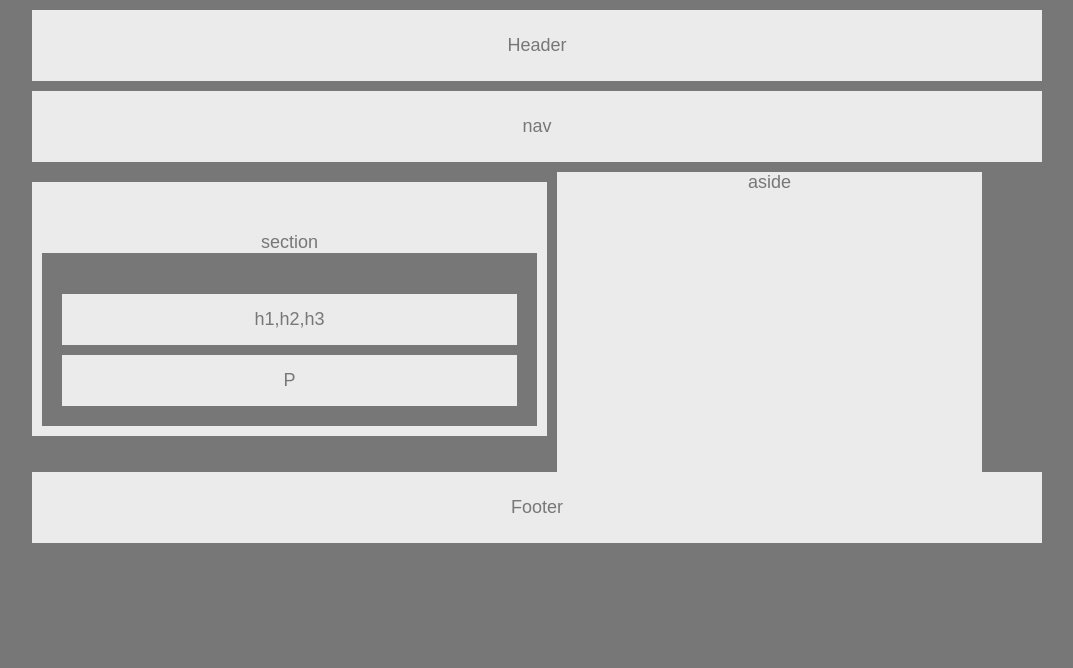
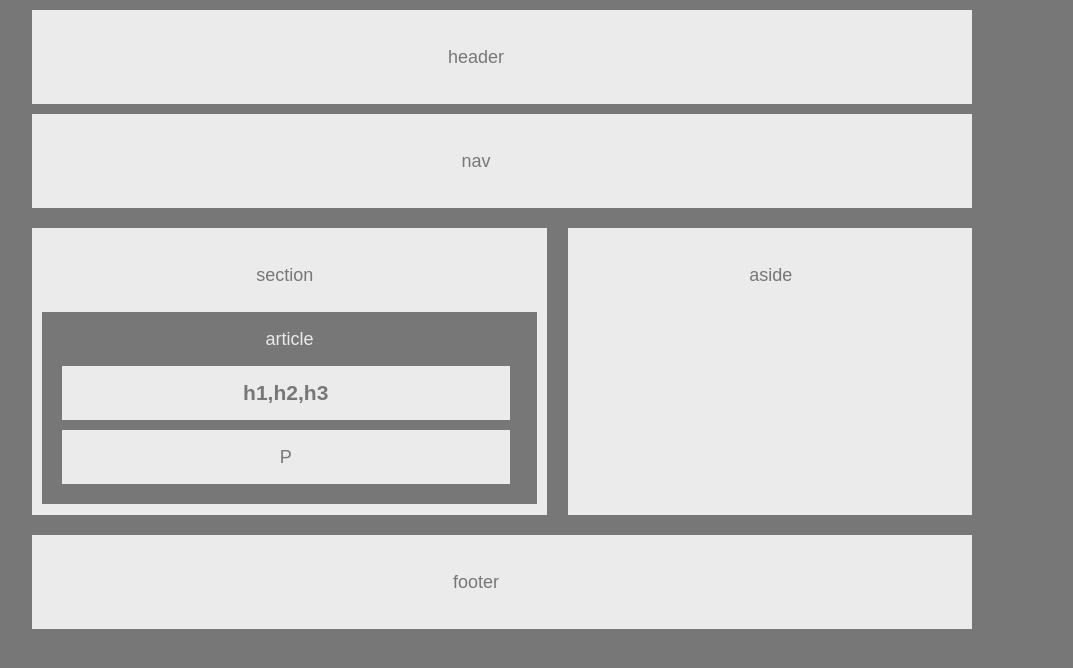
Before and after one commit to thaislip/hw-wireframe, a plain HTML site: page index.html in a window 1280 px wide. Shown: the whole page, without its empty margins (138-1211 px from the left). Drawn offline with Linux system fonts and the light colour scheme.

Commit message:
updates made to index.html and style.css via 'solutions' provided

```diff
--- a/index.html
+++ b/index.html
@@ -9,24 +9,36 @@
 </head>
 <body>
 
-    <header>Header</header>
+    <header>
+        <p>header</p>
+    </header>
 
-    <nav>nav</nav>
+    <nav>
+        <p>nav</p>
+    </nav>
 
-<div class="container">
-
-    <section>section
-        <article>article
-            <p>h1,h2,h3</p>
+    <section>
+        <heading>
+            <p>section</p>
+        </heading>
+        <article>
+            <heading>article</heading>
+            <h1>h1,h2,h3</h1>
             <p>P</p>
         </article>
     </section>
 
-    <aside>aside</aside>
+<aside>
+    <heading>
+        <p>aside</p>
+    </heading>
+</aside>
 
-</div>
+<div class="clear"></div>
 
-<footer>Footer</footer>
+<footer>
+    <p>footer</p>
+</footer>
 
 </body>
 </html>
--- a/style.css
+++ b/style.css
@@ -1,70 +1,57 @@
-body{
-    background-color:#777;
-    text-align:center;
-    font-family:Arial, Helvetica, sans-serif;
-    width:960px;
-    font-size:18px;
-    color:#777;
-    margin:auto;
+body {
+    width: 960px;
+    margin: auto;
+    font-family: Arial, "Helvetica Neue", Helvetica, sans-serif;
+    font-size: 18px;
+    line-height: 34px;
+    color: #777777;
+    background: #777777;
   }
 
-.container{
-    width:960px;
+  header,
+  nav,
+  section,
+  aside,
+  footer {
+    display: block;
+    padding: 10px;
+    margin: 10px;
+    text-align: center;
+    background: #ebebeb;
   }
 
-header{
-    background-color:#ebebeb;
-    margin:10px;
-    padding:25px;
-    width:960px;
+  section {
+    display: block;
+    float: left;
+    width: 495px;
+    height: 267px;
+    overflow: hidden;
   }
 
-nav{
-    background-color:#ebebeb;
-    margin:10px;
-    padding:25px;
-    width:960px;
+  aside {
+    display: block;
+    float: right;
+    width: 40%;
+    height: 267px;
+    overflow: hidden;
   }
 
-h1{
-    background-color:#ebebeb;
-    padding:15px;
-    margin:10px;
-    color:#777;
+  article {
+    padding: 10px;
+    color: #ebebeb;
+    background: #777777;
   }
 
-p{
-    background-color:#ebebeb;
-    padding:15px;
-    margin:10px;
-    color:#777;
+  .clear {
+    clear: both;
   }
 
-aside{
-    background-color:#ebebeb;
-    width:425px;
-    height:300px;
-    padding:50px 10px 10ox;
-    color:#777;
-    float:right;
+  h1,
+  p {
+    width: 90%;
+    padding: 10px;
+    margin: 10px;
+    color: #777777;
+    text-align: center;
+    background: #ebebeb;
   }
-
-section{
-    width:495px;
-    padding:50px 10px 10px;
-    float:left;
-    margin:10px;
-    background-color:#ebebeb;
-}
-article{
-    background-color:#777;
-    padding:10px;
-}
-
-footer{
-    clear:both;
-    background-color:#ebebeb;
-    padding:25px;
-    margin:10px;
-    width:960px;
-}
```
Lines whose indentation alone changed are shown as unchanged.
